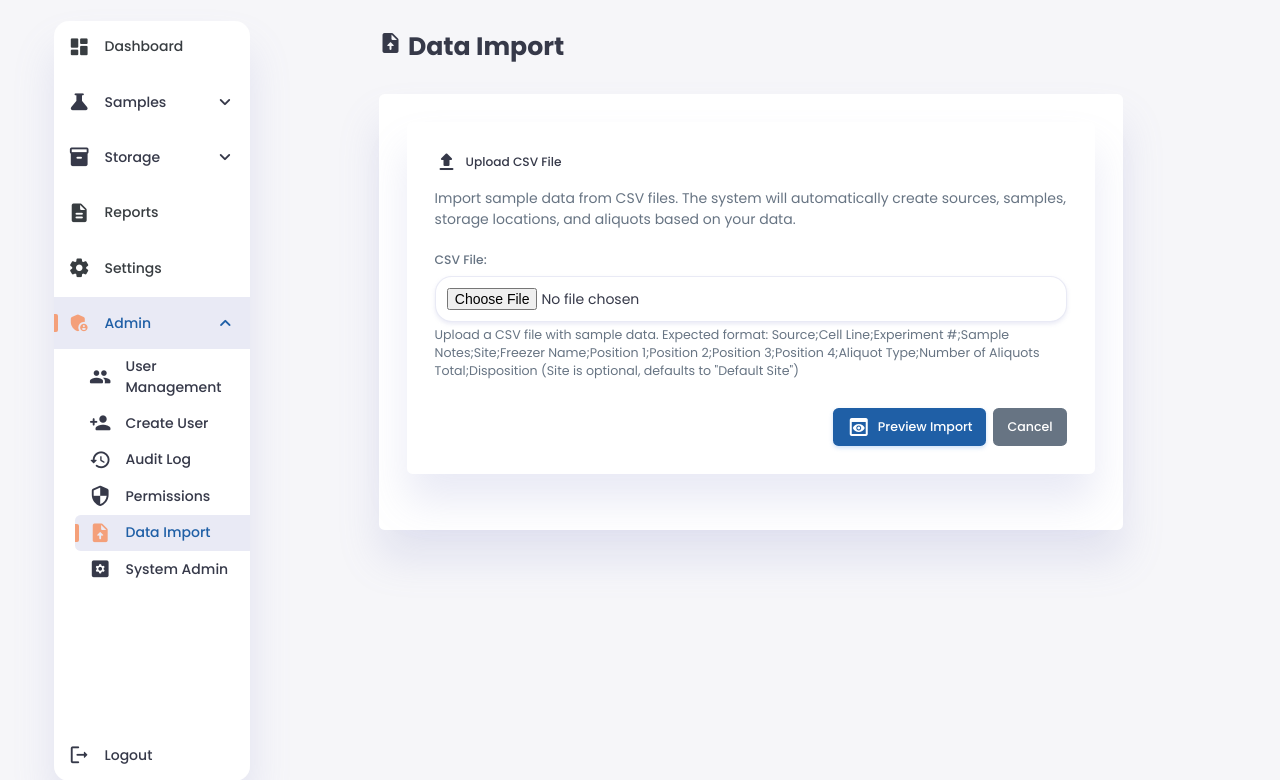
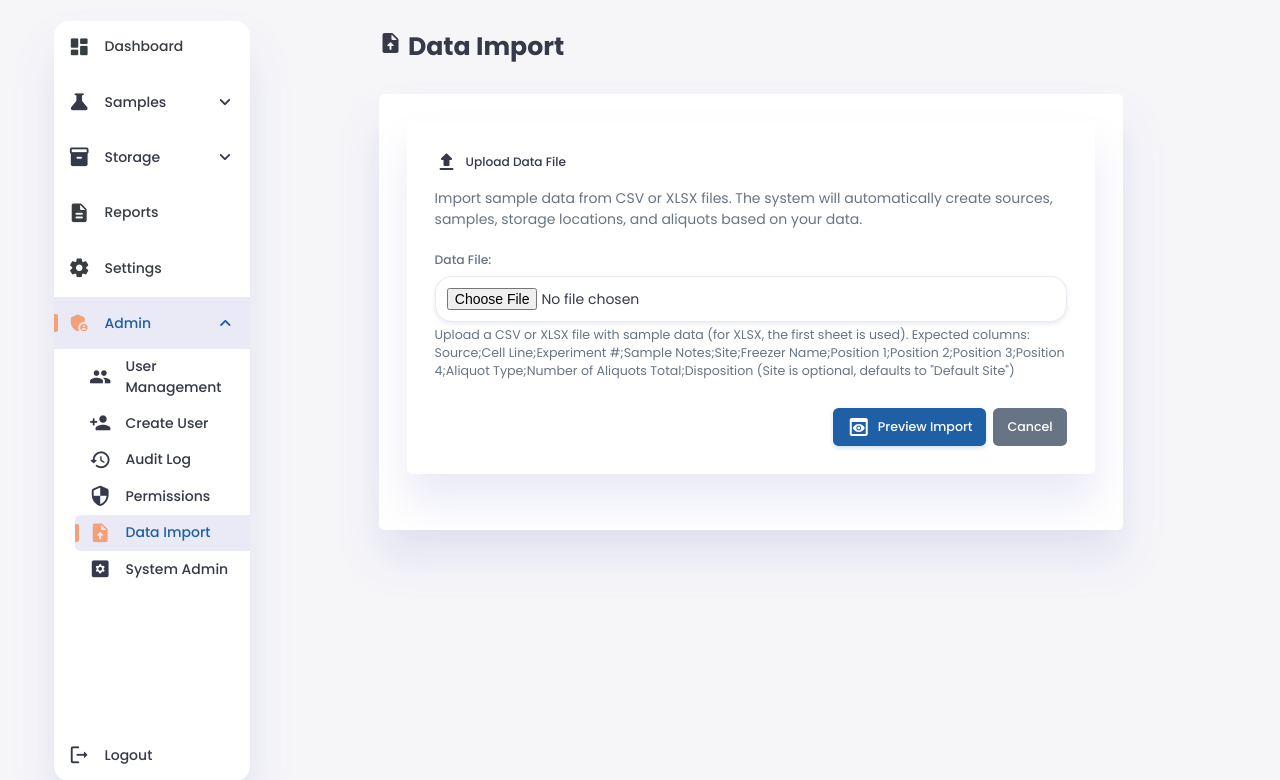
Before and after one commit to olsonjp/krill, a Django app: page /users/data-import/ in a window 1280 px wide. Shown: the part 60-840 px from the top of the page. Run offline with Django 5.2, Linux system fonts and the light colour scheme; the visitor is signed in with stand-in values (Sample User, id 1); data comes from the database, SQL or seed files in the repository.

Commit message:
Import XLSX files and skip empty-slot and note rows (#173)
* Import XLSX files and skip empty-slot and note rows

- Accept .xlsx uploads (first sheet) by converting to the existing CSV
  pipeline; reject legacy .xls with a clear message. Adds openpyxl.
- Skip rows that carry no sample data (only location and aliquot type), and
  note rows with no cell line and no location. The preview reports how many
  rows were skipped.
- Update the import guide and upload form text.

Co-Authored-By: Claude Sonnet 5.5 <noreply@anthropic.com>

* Document that a blank Disposition defaults to In Storage

Co-Authored-By: Claude Sonnet 5.5 <noreply@anthropic.com>

---------

Co-authored-by: Claude Sonnet 5.5 <noreply@anthropic.com>

```diff
--- a/krill/person/views.py
+++ b/krill/person/views.py
@@ -16,6 +16,8 @@ import csv
 import json
 import logging
 import os
+import tempfile
+import zipfile
 from datetime import datetime
 from collections import defaultdict
 
@@ -58,13 +60,100 @@ def normalize_import_headers(fieldnames):
     return result
 
 
+# Columns that only say where a tube is and what kind it is. A row with a value in
+# none of the *other* columns carries no sample information (typically an empty slot
+# in a pre-filled box grid) and is skipped on import.
+LOCATION_COLUMNS = frozenset({
+    'Site', 'Freezer Name', 'Position 1', 'Position 2', 'Position 3', 'Position 4', 'Aliquot Type',
+})
+
+
+def is_location_only_row(row):
+    """True if every column outside LOCATION_COLUMNS is blank."""
+    for key, value in row.items():
+        if key in LOCATION_COLUMNS:
+            continue
+        values = value if isinstance(value, list) else [value]  # DictReader puts extra cells in a list
+        if any(str(v).strip() for v in values if v is not None):
+            return False
+    return True
+
+
+def is_note_row(row):
+    """True for a row with no cell line and no storage location at all.
+
+    These are comments typed into the sheet (e.g. "COMPLETE BOX H MISSING" in the
+    Experiment # column), not tubes, so they are skipped on import.
+    """
+    def blank(key):
+        return not str(row.get(key) or '').strip()
+
+    return blank('Cell Line') and all(
+        blank(key) for key in ('Site', 'Freezer Name', 'Position 1', 'Position 2', 'Position 3', 'Position 4')
+    )
+
+
+def _xlsx_cell_to_text(value):
+    """Render an XLSX cell the way it would appear in a CSV export."""
+    if value is None:
+        return ''
+    if isinstance(value, bool):
+        return str(value)
+    if isinstance(value, float) and value.is_integer():
+        return str(int(value))
+    if isinstance(value, datetime):
+        return value.date().isoformat() if value.time() == datetime.min.time() else value.isoformat(sep=' ')
+    return str(value)
+
+
+def xlsx_to_csv(xlsx_path, dest_dir=None):
+    """Convert the first sheet of an XLSX workbook to a temporary tab-delimited CSV.
+
+    Returns the path of the new file; the caller is responsible for removing it.
+    Blank rows are skipped. Formulas are read as their last saved value.
+    """
+    from openpyxl import load_workbook
+
+    fd, csv_path = tempfile.mkstemp(suffix='.csv', dir=dest_dir)
+    try:
+        # Pass a file object: uploads are stored as *.csv regardless of type, and
+        # openpyxl rejects paths by extension.
+        with open(xlsx_path, 'rb') as source, os.fdopen(fd, 'w', newline='', encoding='utf-8') as out:
+            workbook = load_workbook(source, read_only=True, data_only=True)
+            try:
+                writer = csv.writer(out, delimiter='\t')
+                for row in workbook.worksheets[0].iter_rows(values_only=True):
+                    cells = [_xlsx_cell_to_text(value) for value in row]
+                    if any(cell.strip() for cell in cells):
+                        writer.writerow(cells)
+            finally:
+                workbook.close()
+    except Exception:
+        os.remove(csv_path)
+        raise
+    return csv_path
+
+
+def is_xlsx_file(path):
+    """True if the file is an XLSX workbook (checked by content, not extension)."""
+    return zipfile.is_zipfile(path)
+
+
 
 # Data Import Form
 class DataImportForm(forms.Form):
     csv_file = forms.FileField(
-        label='CSV File',
-        help_text='Upload a CSV file with sample data. Expected format: Source;Cell Line;Experiment #;Sample Notes;Site;Freezer Name;Position 1;Position 2;Position 3;Position 4;Aliquot Type;Number of Aliquots Total;Disposition (Site is optional, defaults to "Default Site")'
+        label='Data File',
+        help_text='Upload a CSV or XLSX file with sample data (for XLSX, the first sheet is used). Expected columns: Source;Cell Line;Experiment #;Sample Notes;Site;Freezer Name;Position 1;Position 2;Position 3;Position 4;Aliquot Type;Number of Aliquots Total;Disposition (Site is optional, defaults to "Default Site")'
     )
+
+    def clean_csv_file(self):
+        uploaded = self.cleaned_data['csv_file']
+        if uploaded.name.lower().endswith('.xls'):
+            raise forms.ValidationError(
+                'Legacy .xls files are not supported. Save the file as .xlsx or CSV and upload it again.'
+            )
+        return uploaded
 
 
 # Data Import View for main app
@@ -186,6 +275,7 @@ class DataImportView(TemplateView):
             preview_data['aliquots'] = len([f for f in fixtures if f['model'] == 'sample.aliquot'])
             preview_data['tubes'] = 0  # No longer separate; each aliquot is one physical item
             preview_data['locations'] = len([f for f in fixtures if f['model'] == 'sample.aliquotlocation'])
+            preview_data['skipped_rows'] = getattr(self, 'skipped_empty_rows', 0)
 
             # Convert sets to sorted lists for display
             for key in ['sources', 'samples', 'storage_items', 'aliquot_types', 'dispositions']:
@@ -396,9 +486,22 @@ class DataImportView(TemplateView):
             raise Exception(f"Import failed: {str(e)}")
 
     def convert_csv_to_fixtures(self, csv_file_path):
+        """Convert an uploaded CSV or XLSX file to Django fixtures."""
+        if not is_xlsx_file(csv_file_path):
+            return self._convert_csv_to_fixtures(csv_file_path)
+
+        converted_path = xlsx_to_csv(csv_file_path, dest_dir=os.path.dirname(csv_file_path))
+        try:
+            return self._convert_csv_to_fixtures(converted_path)
+        finally:
+            if os.path.exists(converted_path):
+                os.remove(converted_path)
+
+    def _convert_csv_to_fixtures(self, csv_file_path):
         """Convert CSV file to Django fixtures using the existing convert_csv.py logic"""
         fixtures = []
         pk_counter = defaultdict(lambda: 1)
+        self.skipped_empty_rows = 0
 
         # Mapping dictionaries to track created objects
         sources = {}
@@ -439,6 +542,9 @@ class DataImportView(TemplateView):
                 missing = required_columns - row.keys()
                 if missing:
                     raise KeyError(f"Missing required columns: {sorted(missing)}. Found: {sorted(row.keys())}")
+                if is_location_only_row(row) or is_note_row(row):
+                    self.skipped_empty_rows += 1
+                    continue
                 # Create Source if not exists
                 source_name = row['Source'] or 'Unknown'
                 if source_name not in sources:
--- a/krill/templates/person/data_import.html
+++ b/krill/templates/person/data_import.html
@@ -27,9 +27,9 @@
         {% endif %}
 
         <div class="import-form">
-            <h3><i class="material-icons-round">file_upload</i> Upload CSV File</h3>
+            <h3><i class="material-icons-round">file_upload</i> Upload Data File</h3>
             <p class="form-description">
-                Import sample data from CSV files. The system will automatically create sources, samples, storage locations, and aliquots based on your data.
+                Import sample data from CSV or XLSX files. The system will automatically create sources, samples, storage locations, and aliquots based on your data.
             </p>
 
             <form method="post" enctype="multipart/form-data">
@@ -130,6 +130,11 @@
                         <div class="preview-list-item">
                             <strong>With Locations:</strong> {{ preview_data.locations }}
                         </div>
+                        {% if preview_data.skipped_rows %}
+                        <div class="preview-list-item">
+                            <strong>Skipped (empty slots and note rows):</strong> {{ preview_data.skipped_rows }}
+                        </div>
+                        {% endif %}
                     </div>
                 </div>
             </div>
--- a/pyproject.toml
+++ b/pyproject.toml
@@ -28,6 +28,7 @@ dependencies = [
     # File Handling
     "Pillow==10.1.0",
     "python-magic==0.4.27",
+    "openpyxl==3.1.5",
 
     # API and Serialization
     "djangorestframework==3.14.0",
```
Also changed, not shown: docs/DATA_IMPORT.md (+9 -1 lines), krill/person/tests/test_views.py (+136 -7 lines), 1 other file.
